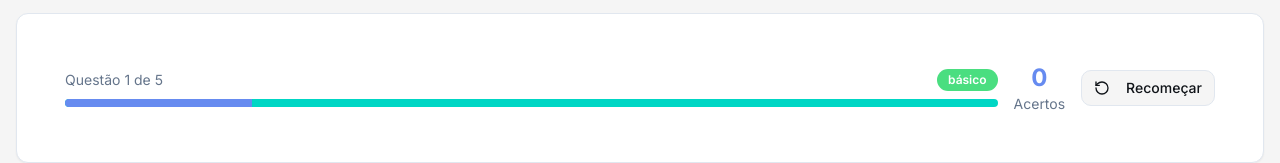
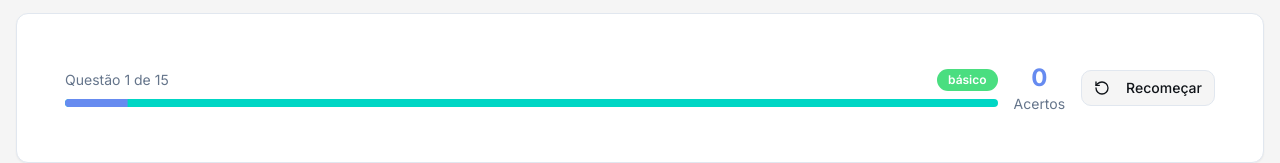
Before and after one commit to Carlos2505dev/Vector-Learn, a React (Vite) app: page /desafios in a window 1280 px wide. Shown: the part 260-423 px from the top of the page. Built offline with nearby package versions, Linux system fonts and the light colour scheme; the HTML template or start-up script is replaced by a standard one.

Commit message:
Add more quiz questions

```diff
--- a/src/pages/Desafios.tsx
+++ b/src/pages/Desafios.tsx
@@ -85,6 +85,131 @@ const questions: Question[] = [
     correctAnswer: 1,
     explanation: "Por definição, o produto vetorial produz um vetor perpendicular aos dois vetores originais, seguindo a regra da mão direita.",
     hint: "Pense na regra da mão direita e na definição do produto vetorial."
+  },
+  {
+    id: "q6",
+    type: "multiple-choice",
+    difficulty: "básico",
+    question: "Como um vetor pode ser representado geometricamente?",
+    options: [
+      "Apenas como um ponto no espaço",
+      "Como uma seta com origem, direção e magnitude",
+      "Como uma linha reta sem direção definida",
+      "Como um círculo com raio definido"
+    ],
+    correctAnswer: 1,
+    explanation: "Um vetor é representado geometricamente como uma seta (segmento orientado) que possui ponto de origem, direção, sentido e magnitude (comprimento).",
+    hint: "Pense em como representamos uma força ou velocidade graficamente."
+  },
+  {
+    id: "q7",
+    type: "calculation",
+    difficulty: "básico",
+    question: "Se um vetor v⃗ faz um ângulo de 30° com o eixo x positivo e tem magnitude 10, qual é sua componente x?",
+    formula: "v_x = |\\vec{v}| \\cos(\\theta)",
+    correctAnswer: 8.66,
+    explanation: "vₓ = |v⃗|cos(θ) = 10 × cos(30°) = 10 × (√3/2) = 10 × 0,866 ≈ 8,66",
+    hint: "Use a função cosseno para encontrar a componente horizontal."
+  },
+  {
+    id: "q8",
+    type: "multiple-choice",
+    difficulty: "básico",
+    question: "Um vetor unitário tem magnitude igual a:",
+    options: [
+      "Zero",
+      "Um",
+      "Infinito",
+      "Depende da direção do vetor"
+    ],
+    correctAnswer: 1,
+    explanation: "Por definição, um vetor unitário sempre tem magnitude igual a 1, independentemente de sua direção.",
+    hint: "Lembre-se da definição de vetor unitário: û = v⃗/|v⃗|"
+  },
+  {
+    id: "q9",
+    type: "calculation",
+    difficulty: "intermediário",
+    question: "Calcule o ângulo entre os vetores u⃗ = (1, 2) e v⃗ = (3, 1). Responda em graus:",
+    formula: "\\cos(\\theta) = \\frac{\\vec{u} \\cdot \\vec{v}}{|\\vec{u}||\\vec{v}|}",
+    correctAnswer: 45,
+    explanation: "u⃗·v⃗ = 1×3 + 2×1 = 5; |u⃗| = √5; |v⃗| = √10; cos(θ) = 5/(√5×√10) = 5/√50 = 1/√2; θ = 45°",
+    hint: "Use a fórmula do produto escalar para encontrar o cosseno do ângulo."
+  },
+  {
+    id: "q10",
+    type: "multiple-choice",
+    difficulty: "intermediário",
+    question: "A projeção do vetor a⃗ sobre o vetor b⃗ é:",
+    options: [
+      "Sempre menor que |a⃗|",
+      "Um vetor na direção de b⃗",
+      "Um escalar que pode ser negativo",
+      "Todas as alternativas anteriores estão corretas"
+    ],
+    correctAnswer: 3,
+    explanation: "A projeção de a⃗ sobre b⃗ é um vetor na direção de b⃗, seu comprimento pode ser menor que |a⃗| e pode ter valor negativo se o ângulo for obtuso.",
+    hint: "Considere a fórmula proj_b(a⃗) = (a⃗·b⃗/|b⃗|²)b⃗"
+  },
+  {
+    id: "q11",
+    type: "calculation",
+    difficulty: "avançado",
+    question: "Calcule a magnitude do produto vetorial |a⃗ × b⃗| onde a⃗ = (2, 1, 3) e b⃗ = (1, 2, 1):",
+    formula: "|\\vec{a} \\times \\vec{b}| = \\sqrt{(a_y b_z - a_z b_y)^2 + (a_z b_x - a_x b_z)^2 + (a_x b_y - a_y b_x)^2}",
+    correctAnswer: 7.07,
+    explanation: "a⃗×b⃗ = (1×1-3×2, 3×1-2×1, 2×2-1×1) = (-5, 1, 3); |a⃗×b⃗| = √(25+1+9) = √35 ≈ 7,07",
+    hint: "Use a definição do produto vetorial em coordenadas e depois calcule a magnitude."
+  },
+  {
+    id: "q12",
+    type: "multiple-choice",
+    difficulty: "avançado",
+    question: "Três vetores a⃗, b⃗ e c⃗ são linearmente independentes se:",
+    options: [
+      "Nenhum deles é combinação linear dos outros dois",
+      "Todos têm a mesma magnitude",
+      "São todos perpendiculares entre si",
+      "Estão todos no mesmo plano"
+    ],
+    correctAnswer: 0,
+    explanation: "Vetores são linearmente independentes quando nenhum pode ser escrito como combinação linear dos outros, garantindo que formem uma base do espaço.",
+    hint: "Pense na definição de independência linear em álgebra linear."
+  },
+  {
+    id: "q13",
+    type: "calculation",
+    difficulty: "avançado",
+    question: "Calcule o produto escalar triplo a⃗·(b⃗ × c⃗) onde a⃗ = (1,2,1), b⃗ = (2,1,0) e c⃗ = (1,1,2):",
+    formula: "\\vec{a} \\cdot (\\vec{b} \\times \\vec{c}) = det\\begin{pmatrix} a_x & a_y & a_z \\\\ b_x & b_y & b_z \\\\ c_x & c_y & c_z \\end{pmatrix}",
+    correctAnswer: -1,
+    explanation: "Usando o determinante: 1×(1×2-0×1) - 2×(2×2-0×1) + 1×(2×1-1×1) = 1×2 - 2×4 + 1×1 = 2 - 8 + 1 = -1",
+    hint: "Use a propriedade de que o produto escalar triplo é igual ao determinante da matriz 3×3."
+  },
+  {
+    id: "q14",
+    type: "multiple-choice",
+    difficulty: "avançado",
+    question: "Em um espaço vetorial tridimensional, quantos vetores linearmente independentes são necessários para formar uma base?",
+    options: [
+      "2 vetores",
+      "3 vetores",
+      "4 vetores",
+      "Depende dos vetores escolhidos"
+    ],
+    correctAnswer: 1,
+    explanation: "Em um espaço vetorial de dimensão n, são necessários exatamente n vetores linearmente independentes para formar uma base. Para R³, são necessários 3 vetores.",
+    hint: "A dimensão do espaço determina o número de vetores da base."
+  },
+  {
+    id: "q15",
+    type: "calculation",
+    difficulty: "avançado",
+    question: "Uma reta passa pelo ponto P(1,2,3) e tem direção do vetor d⃗ = (2,1,-1). Qual é a coordenada z do ponto na reta quando x = 5?",
+    formula: "\\vec{r}(t) = \\vec{P} + t\\vec{d}",
+    correctAnswer: 1,
+    explanation: "Equação da reta: (x,y,z) = (1,2,3) + t(2,1,-1). Para x=5: 5=1+2t → t=2. Logo z = 3 + 2×(-1) = 3 - 2 = 1",
+    hint: "Use a equação paramétrica da reta e encontre o parâmetro t primeiro."
   }
 ];
 
```
